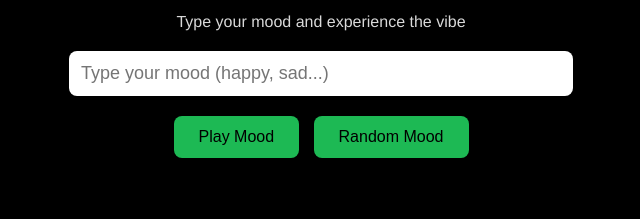
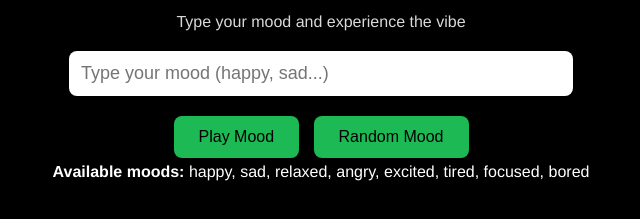
Before and after one commit to HussamAhmad4/Mood-Music-Player, a plain HTML site: page index.html in a window 1280 px wide. Shown: the part 149-368 px from the top of the page, without its empty margins (319-959 px from the left). Drawn offline with Linux system fonts and the light colour scheme.

Commit message:
Update index.html

```diff
--- a/index.html
+++ b/index.html
@@ -15,6 +15,10 @@
     <button onclick="playMood()">Play Mood</button>
     <button id="randomBtn" onclick="playRandomMood()">Random Mood</button>
 
+    <div id="moodList">
+        <b>Available moods:</b> happy, sad, relaxed, angry, excited, tired, focused, bored
+    </div>
+
     <div id="suggestions"></div>
     <div id="player"></div>
     <canvas id="animationCanvas"></canvas>
```
